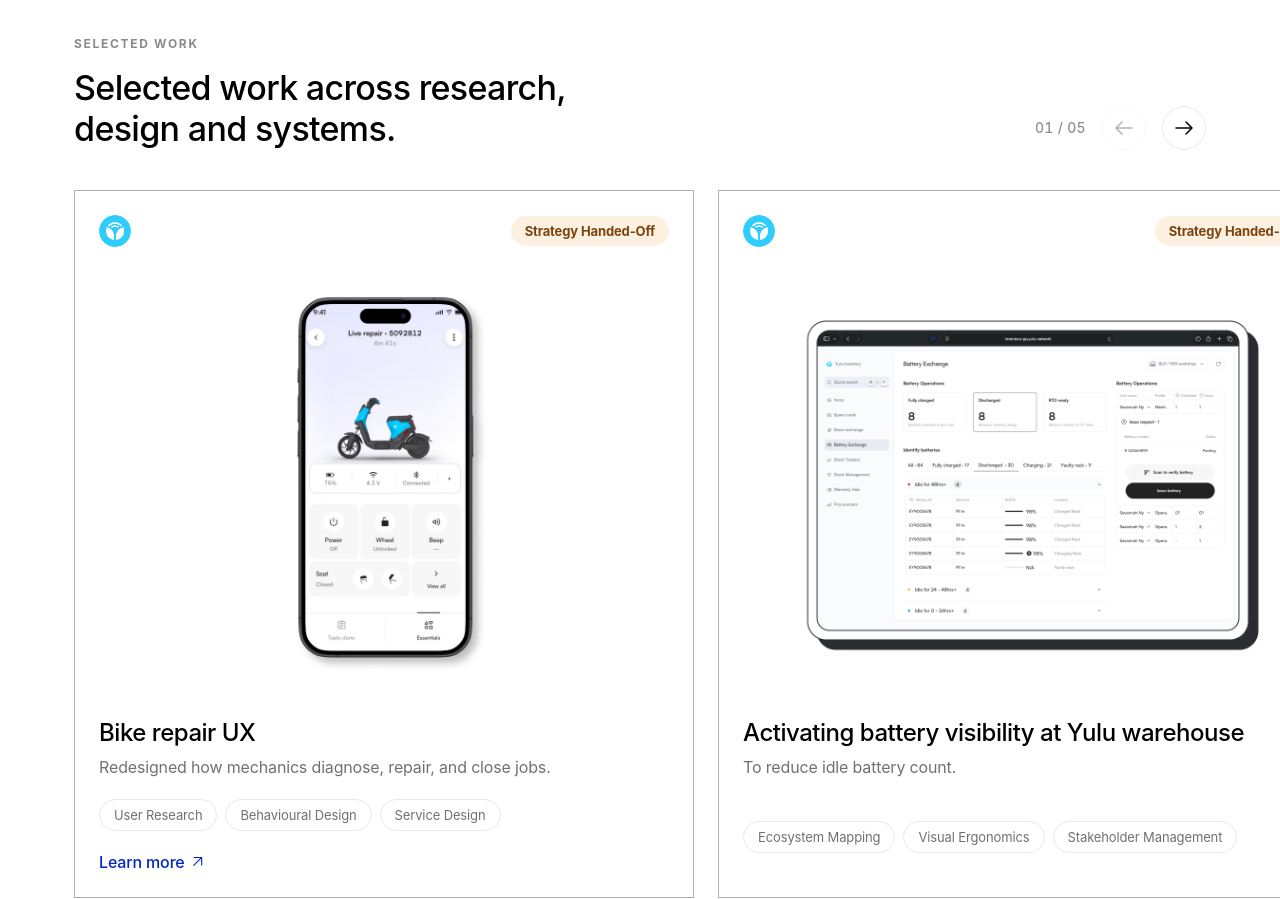
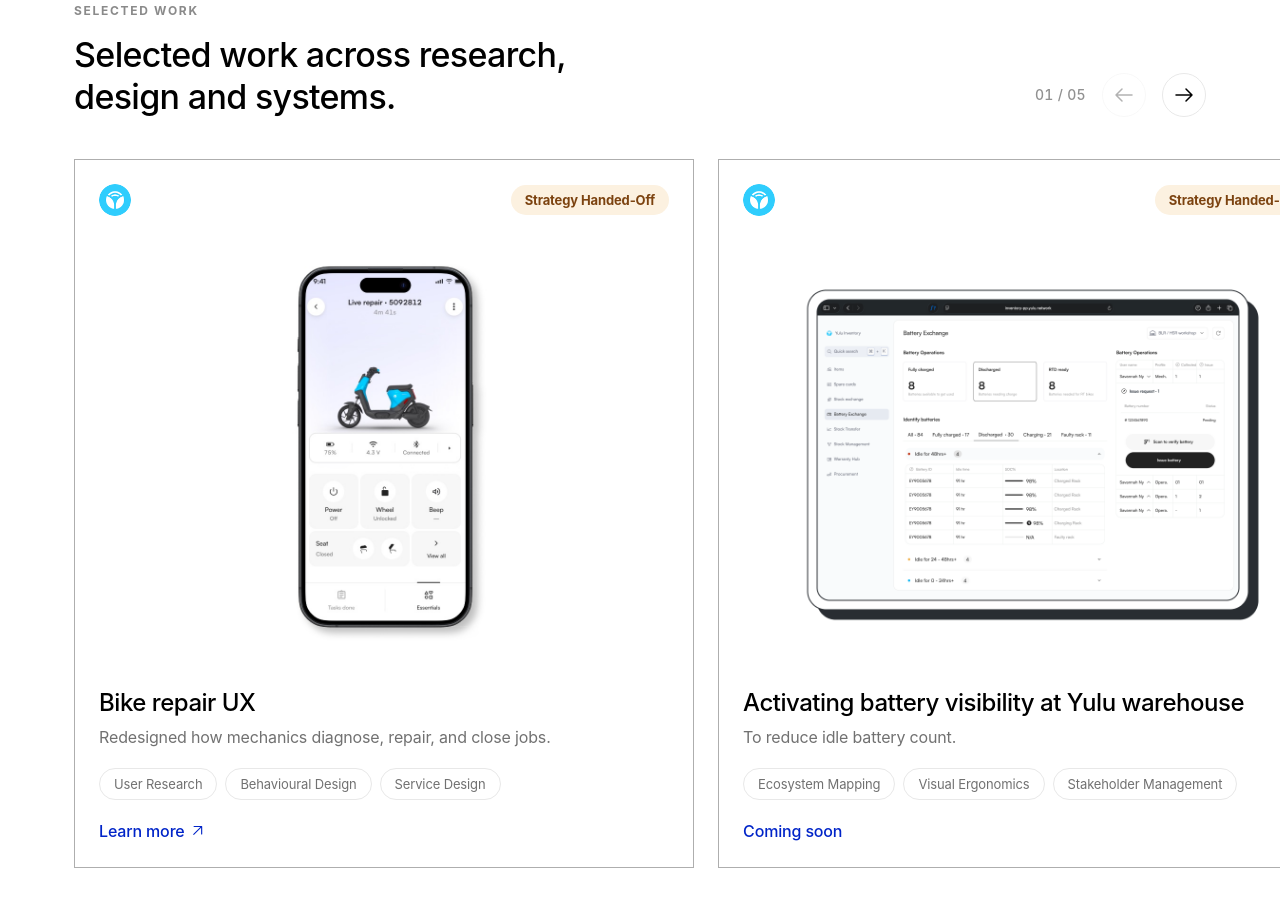
Before and after one commit to mridulgoyal-16/portfolio, a plain HTML site: page index.html in a window 1280 px wide. Shown: the part 957-1856 px from the top of the page. Drawn offline with Linux system fonts and the light colour scheme; a web font is replaced by a local one.

Commit message:
Stop the card row clipping its own borders, and two content fixes
overflow-x: auto forces overflow-y to compute as auto, so the row
clipped vertically at a whole pixel. The cards measure 708.49px and
sat flush against that edge with no slack, which shaved off their 1px
bottom rule — the cards read as open-ended rectangles. Vertical
padding on the scroller gives the clip somewhere to land.

The battery dashboard card gets "Coming soon" in the "Learn more"
slot: a span in the same blue, with none of a link's affordances,
since there is nothing to open yet.

"Stakeholder facilitation" appeared twice in the hero's Skills list,
straight from the Figma frame. The repeat is gone; the list is four
items rather than a fifth being invented to fill the slot.

Co-Authored-By: Claude Opus 5 <noreply@anthropic.com>

```diff
--- a/index.html
+++ b/index.html
@@ -11,7 +11,7 @@
      lifetime, so a returning visitor can get new HTML with an old stylesheet
      and see a broken page. Changing the query makes it a new URL and forces a
      refetch. BUMP BOTH NUMBERS whenever you edit styles.css or script.js. -->
-<link rel="stylesheet" href="styles.css?v=146">
+<link rel="stylesheet" href="styles.css?v=148">
 </head>
 <!-- The card design is the site, so its class is set here rather than by
      script.js: added after load it would show a frame of another design
@@ -96,7 +96,6 @@
         <ul class="hero-fact-list">
           <li>Insights and UX strategy</li>
           <li>Qualitative and design research</li>
-          <li>Stakeholder facilitation</li>
           <li>Stakeholder facilitation</li>
           <li>Experience and Product strategy</li>
         </ul>
@@ -221,8 +220,10 @@
           <li>Visual Ergonomics</li>
           <li>Stakeholder Management</li>
         </ul>
-        <!-- No "Learn more": this one has no URL yet. Left out rather than
-             pointed at "#", which opens an empty tab of this page. -->
+        <!-- A span, not a link: there is nothing to open yet. It sits in the
+             "Learn more" slot and carries the same blue so the row of cards
+             still reads as one set. -->
+        <span class="case-more case-more--soon">Coming soon</span>
       </article>
     </li>
 
@@ -455,6 +456,6 @@
 </section>
 </main>
 
-<script src="script.js?v=146"></script>
+<script src="script.js?v=148"></script>
 </body>
 </html>
--- a/styles.css
+++ b/styles.css
@@ -1649,7 +1649,12 @@ img { max-width: 100%; display: block; }
   display: flex;
   gap: 24px;
   margin: 0;
-  padding: 0 var(--hero-gutter);
+  /* The vertical padding is not decoration — it stops the cards' top and
+     bottom borders being shaved off. overflow-x: auto forces overflow-y to
+     compute as auto too, so this box clips vertically at a whole pixel; the
+     cards measure 708.49px tall and sat flush against that edge, which ate
+     the 1px bottom rule. The padding gives the clip somewhere to land. */
+  padding: 2px var(--hero-gutter) 6px;
   list-style: none;
   overflow-x: auto;
   overscroll-behavior-x: contain;
@@ -1788,6 +1793,11 @@ img { max-width: 100%; display: block; }
 
 .case-more:hover { text-decoration: underline; }
 
+/* Not a link, so it gets none of a link's affordances — no underline on
+   hover, no pointer cursor, nothing to click at. */
+.case-more--soon { cursor: default; }
+.case-more--soon:hover { text-decoration: none; }
+
 .case-more-arrow {
   display: block;
   transition: transform 0.2s var(--ease-out);
```
